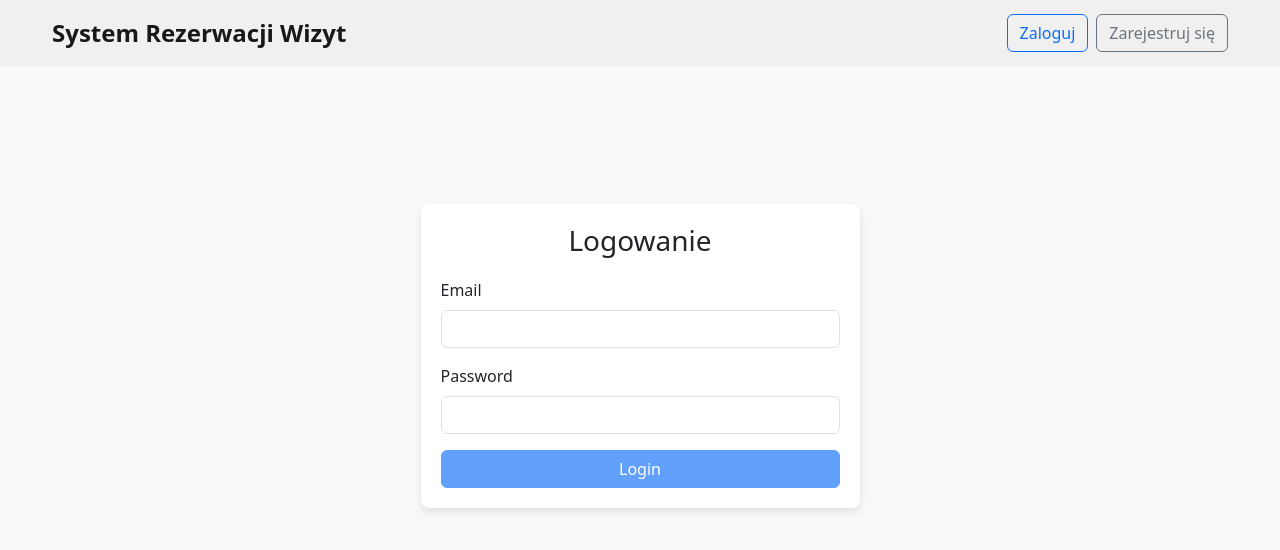
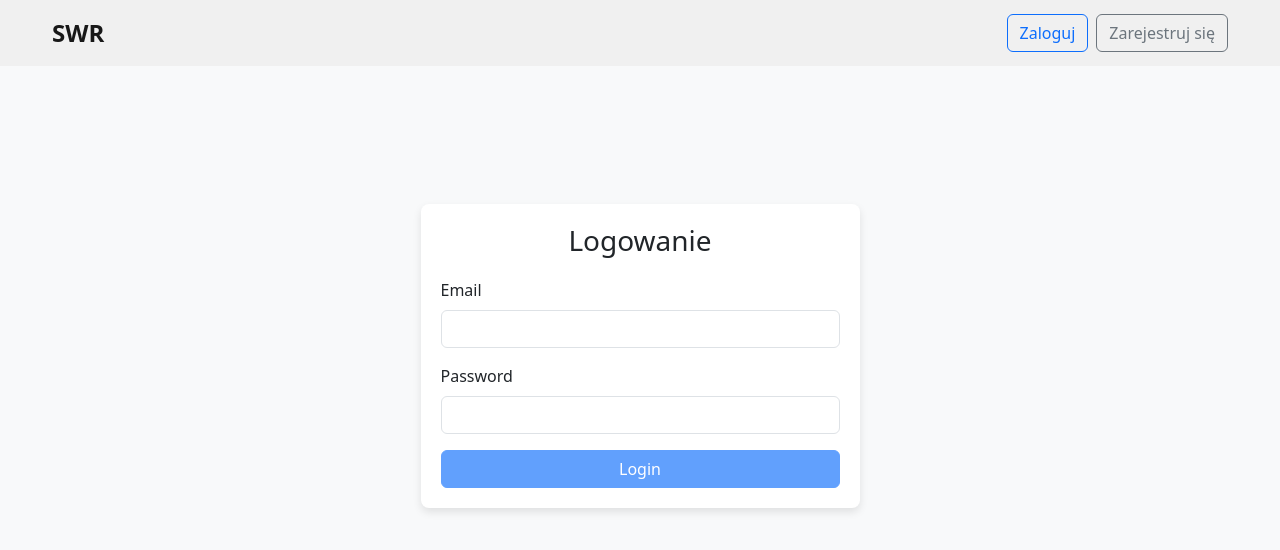
Before and after one commit to SebastianWojdyna/AppointmentSystem, an Angular app in the folder appointment-system-frontend/: page /#/login in a window 1280 px wide. Shown: the top 550 px of the page. Built offline with nearby package versions, Linux system fonts and the light colour scheme; what angular-calendar would draw is missing.

Commit message:
Added help component v4

```diff
--- a/appointment-system-frontend/src/app/app.component.html
+++ b/appointment-system-frontend/src/app/app.component.html
@@ -1,7 +1,7 @@
 <!-- Pasek nawigacyjny -->
 <nav class="navbar navbar-expand-lg navbar-light" style="background-color: #f0f0f0;">
   <div class="container-fluid">
-    <a class="navbar-brand font-weight-bold" href="/home">System Rezerwacji Wizyt</a>
+    <a class="navbar-brand font-weight-bold" href="/home">SWR</a>
 
     <div class="collapse navbar-collapse justify-content-center" id="navbarNav">
       <ul class="navbar-nav">
--- a/appointment-system-frontend/src/app/components/help/help.component.html
+++ b/appointment-system-frontend/src/app/components/help/help.component.html
@@ -1,5 +1,5 @@
-<div class="container mt-4">
-  <h3 class="mb-4 text-center">Potrzebujesz pomocy?</h3>
+<div class="container mt-4 text-center">
+  <h3 class="mb-4">Potrzebujesz pomocy?</h3>
   <p>Skontaktuj się z naszym zespołem wsparcia technicznego:</p>
   <p>Email: <a href="mailto:support&#64;example.com">support&#64;example.com</a></p>
   <p>Telefon: <a href="tel:+48123456789">+48 123 456 789</a></p>
```
